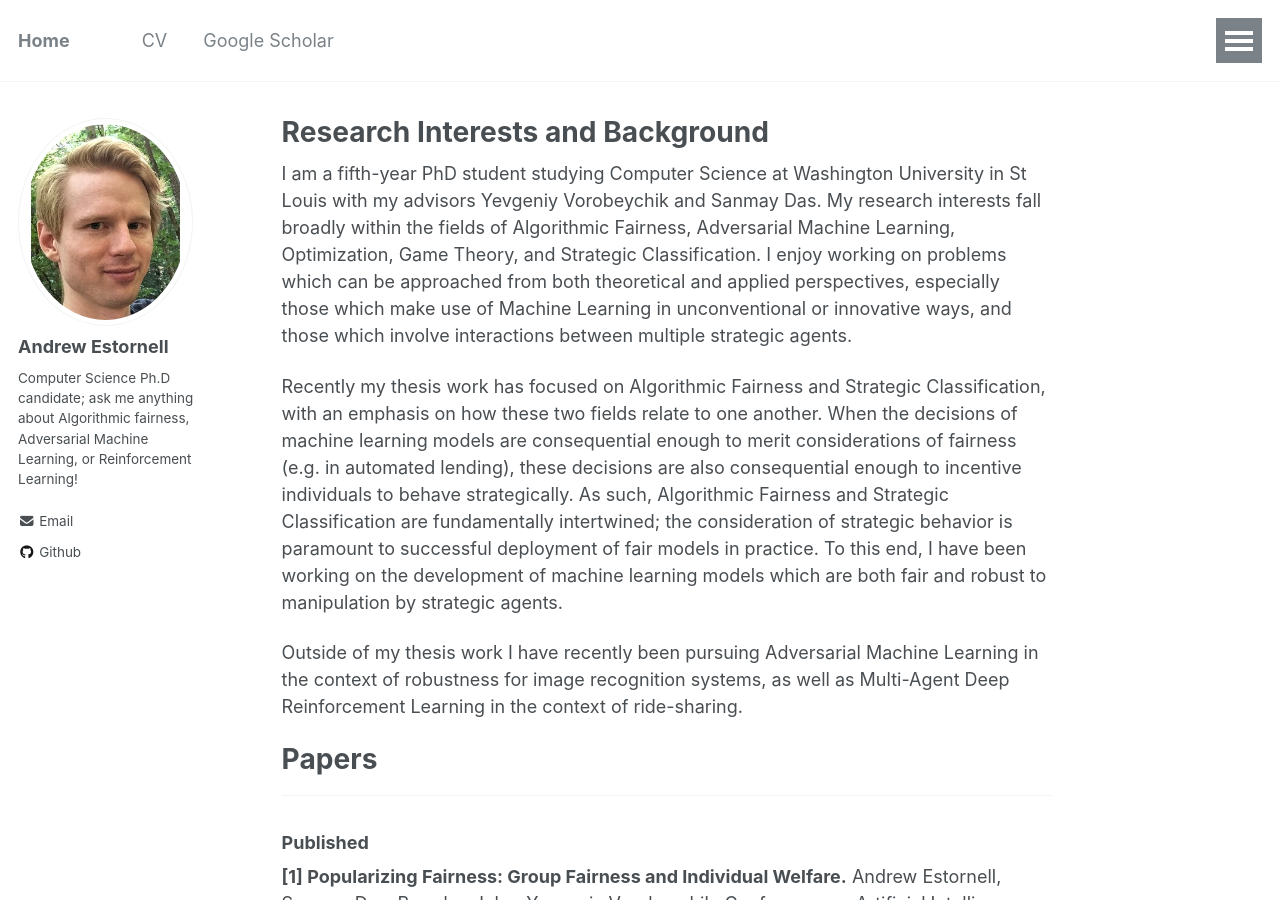
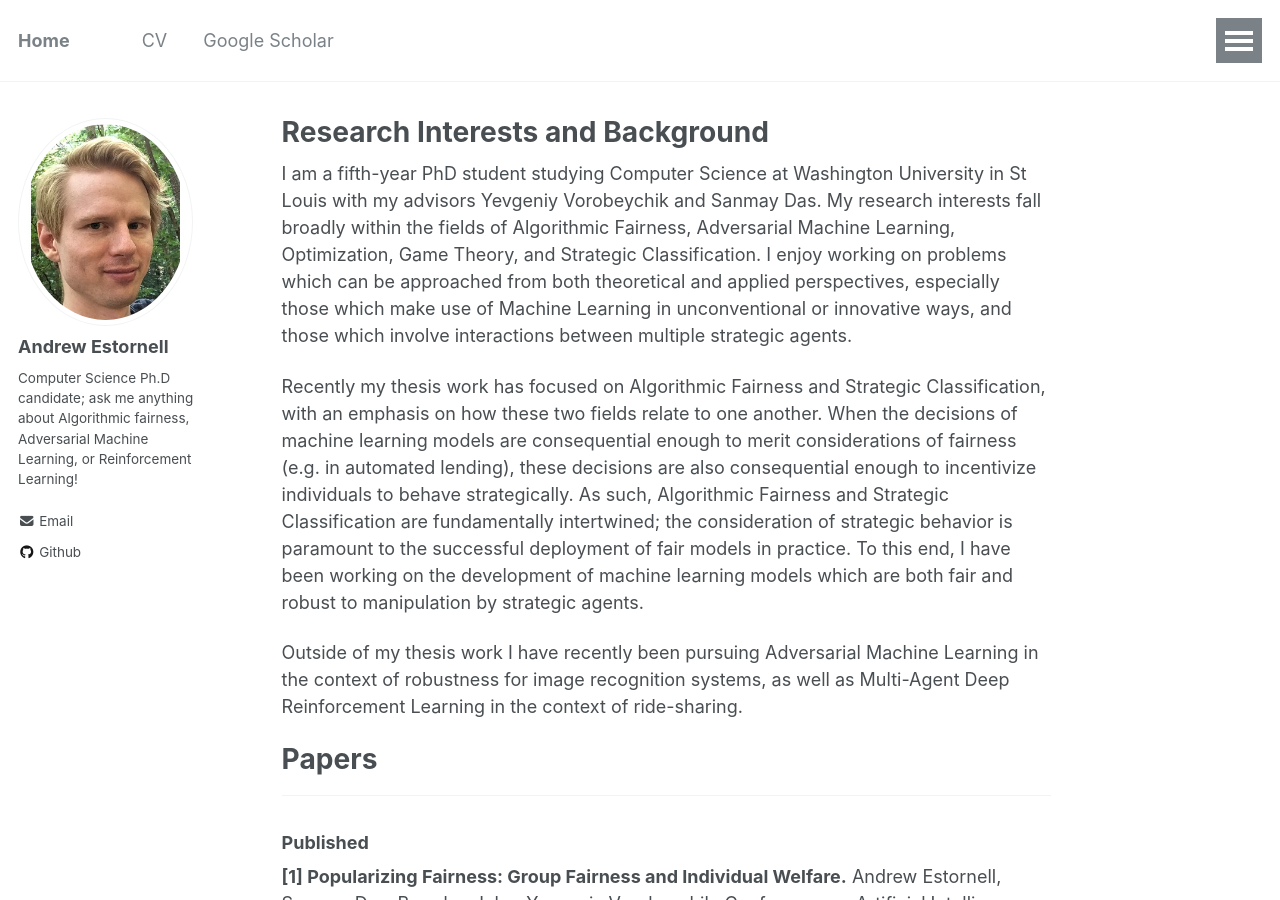
Before and after one commit to andrewEstornell/andrewEstornell.github.io, a Jekyll site: the page built from _pages/about.md, in a window 1280 px wide and 900 px high. Built offline with Jekyll 4.4.1, drawn with Linux system fonts in a browser that asks for light colours; nearby versions of some CDN libraries; a script bundle is joined from its source files by our own code; library files that are not in the unit come from our copies.

Commit message:
Update about.md

```diff
--- a/_pages/about.md
+++ b/_pages/about.md
@@ -14,10 +14,10 @@ My research interests fall broadly within the fields of Algorithmic Fairness, Ad
 I enjoy working on problems which can be approached from both theoretical and applied perspectives, especially those which make use of Machine Learning in unconventional or innovative ways, and those which involve interactions between multiple strategic agents.
 
 Recently my thesis work has focused on Algorithmic Fairness and Strategic Classification, with an emphasis on how these two fields relate to one another.
-When the decisions of machine learning models are consequential enough to merit considerations of fairness (e.g. in automated lending), these decisions are also consequential enough to incentive individuals to behave strategically.
-As such, Algorithmic Fairness and Strategic Classification are fundamentally intertwined; the consideration of strategic behavior is paramount to successful deployment of fair models in practice. To this end, I have been working on the development of machine learning models which are both fair and robust to manipulation by strategic agents.
+When the decisions of machine learning models are consequential enough to merit considerations of fairness (e.g. in automated lending), these decisions are also consequential enough to incentivize individuals to behave strategically.
+As such, Algorithmic Fairness and Strategic Classification are fundamentally intertwined; the consideration of strategic behavior is paramount to the successful deployment of fair models in practice. To this end, I have been working on the development of machine learning models which are both fair and robust to manipulation by strategic agents.
 
-Outside of my thesis work I have recently been pursuing Adversarial Machine Learning in the context of robustness for image recognition systems, as well as  Multi-Agent Deep Reinforcement Learning in the context of ride-sharing.
+Outside of my thesis work I have recently been pursuing Adversarial Machine Learning in the context of robustness for image recognition systems, as well as Multi-Agent Deep Reinforcement Learning in the context of ride-sharing.
 
 
 # Papers
```
